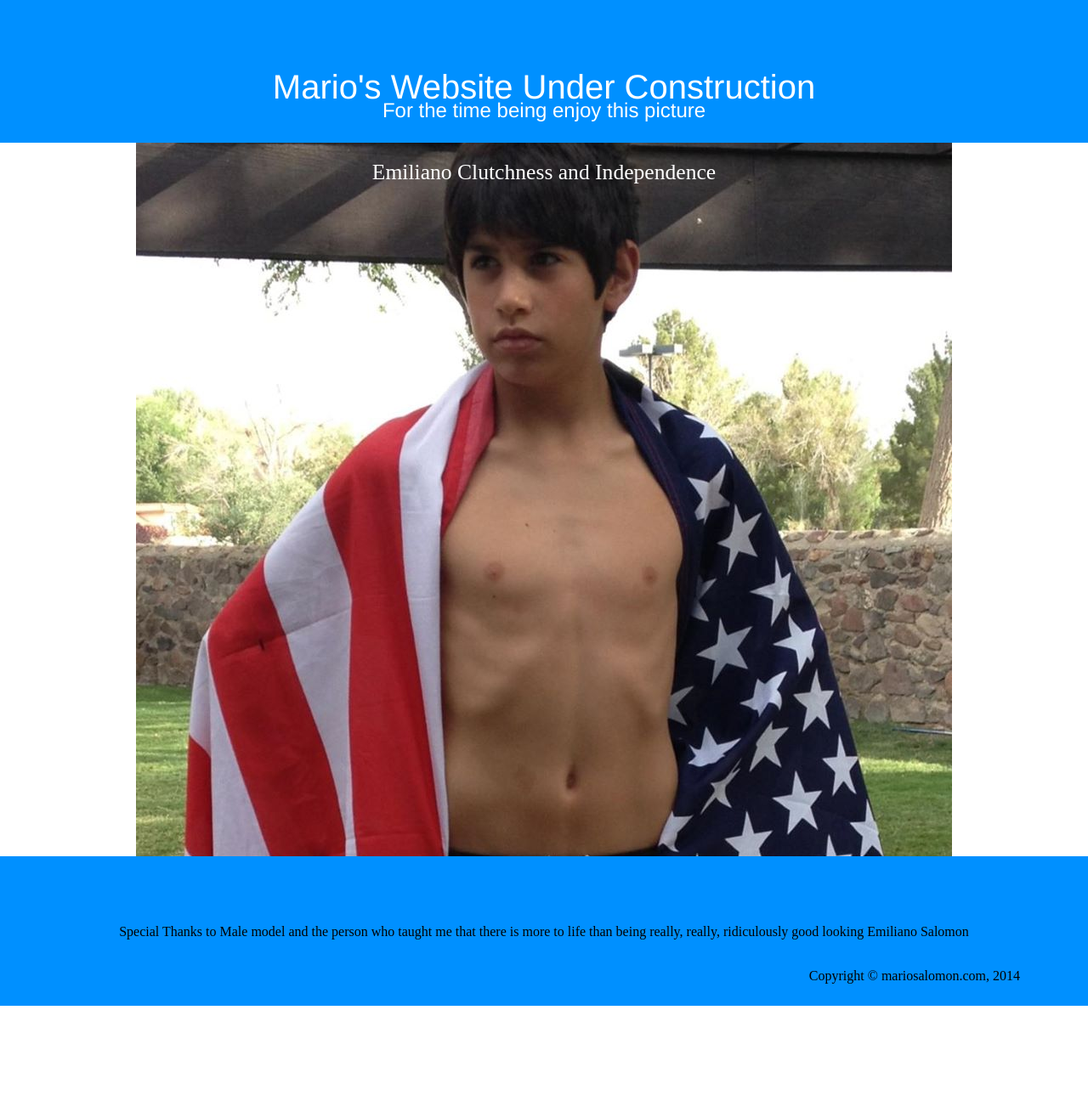
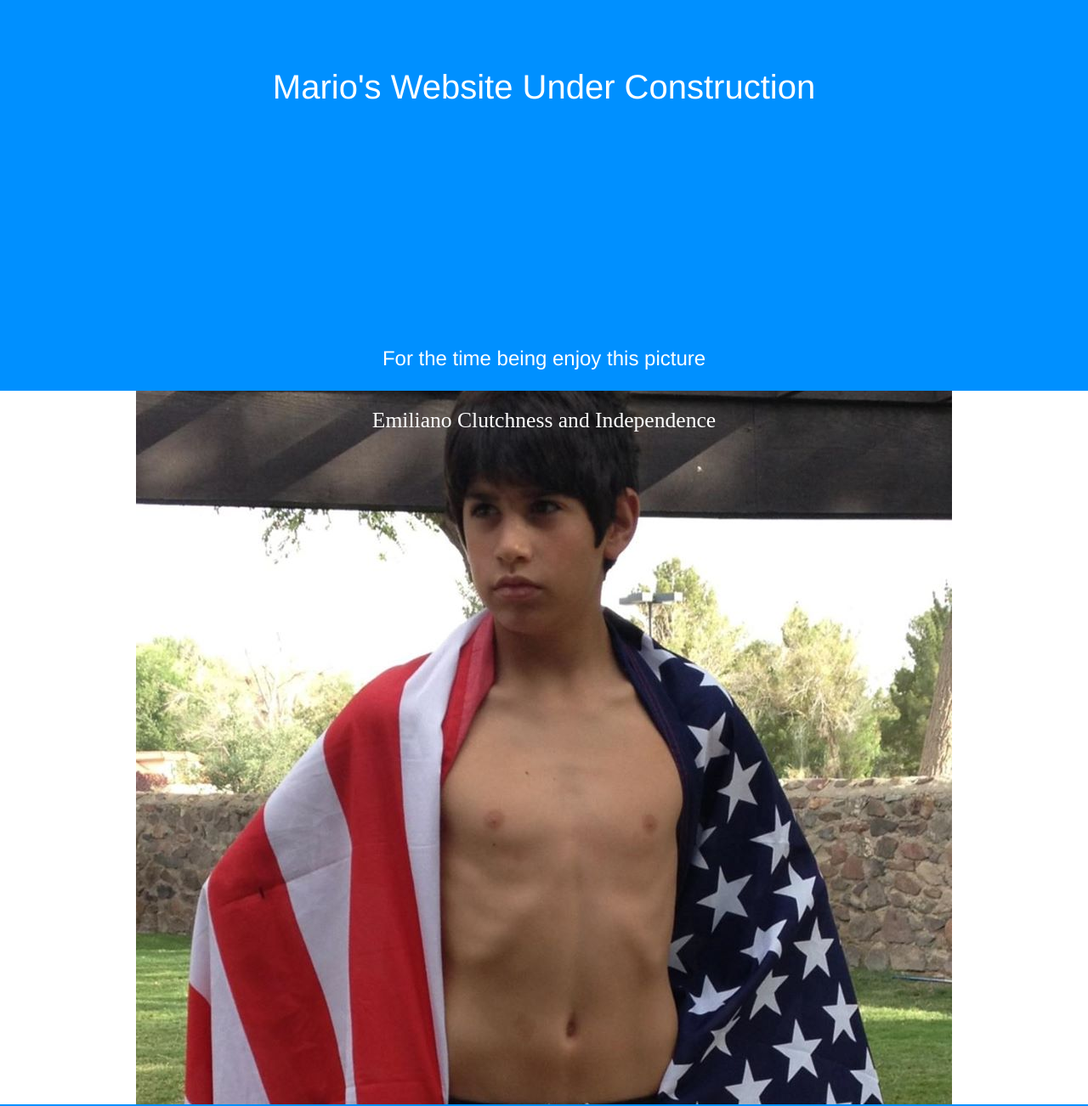
Before and after one commit to masalomon01/Mario, a plain HTML site: page index.html in a window 1280 px wide. Shown: the top 1302 px of the page at 85% size. Drawn offline with Linux system fonts and the light colour scheme.

Commit message:
header and footer height

```diff
--- a/stylesheets/stylesheet.css
+++ b/stylesheets/stylesheet.css
@@ -55,7 +55,7 @@ table {
 	background: #0090ff;
 	padding: 80px;
 	text-align: center;
-	height: 1%;
+	height: 300px;
 }
 
 #header h1 {
@@ -127,7 +127,7 @@ table {
 	background: #0090ff;
 	text-align: center;
 	padding: 80px;
-	height: 2%;
+	height: 300px;
 }
 #footer h4
 {
```
